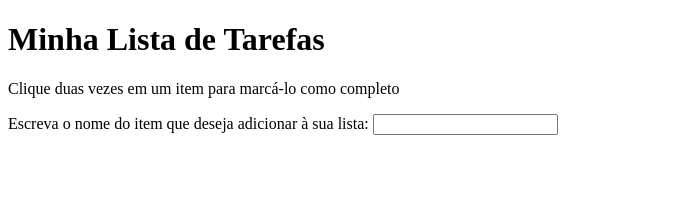
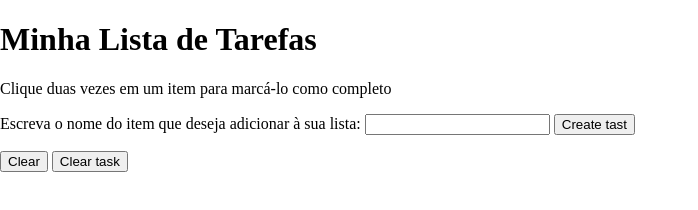
Before and after one commit to tryber/sd-08-project-todo-list, a plain HTML site: page index.html in a window 1280 px wide. Shown: the whole page, without its empty margins (0-698 px from the left). Drawn offline with Linux system fonts and the light colour scheme.

Commit message:
requisitos 9, 10 e 11 em andamento

```diff
--- a/index.html
+++ b/index.html
@@ -16,9 +16,12 @@
   <section>
     <label for="texto-tarefa">Escreva o nome do item que deseja adicionar à sua lista:</label>
     <input type="text" id="texto-tarefa">
+    <button id="criar-tarefa">Create tast</button>
     <div>
       <ol id="lista-tarefas"></ol>
     </div>
+    <button id="apaga-tudo">Clear</button>
+    <button id="remover-finalizados">Clear task</button>
   </section>
   <script src="script.js"></script>
 </body>
--- a/style.css
+++ b/style.css
@@ -0,0 +1,7 @@
+body {
+  margin: auto;
+}
+
+.completed {
+  text-decoration: line-through solid rgb(0, 0, 0);
+}
```
